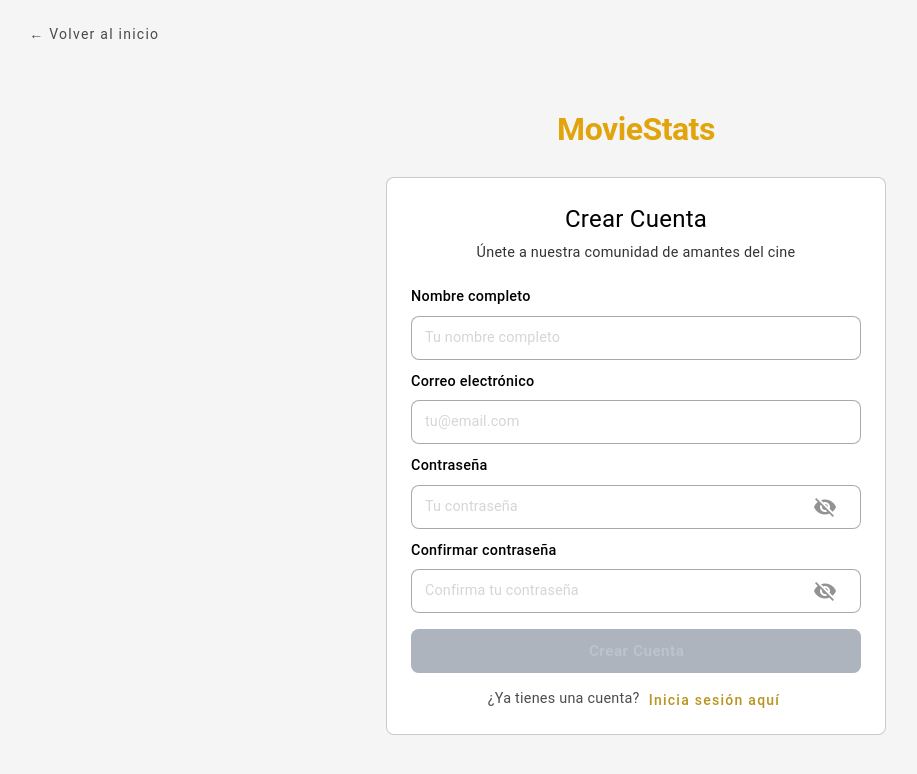
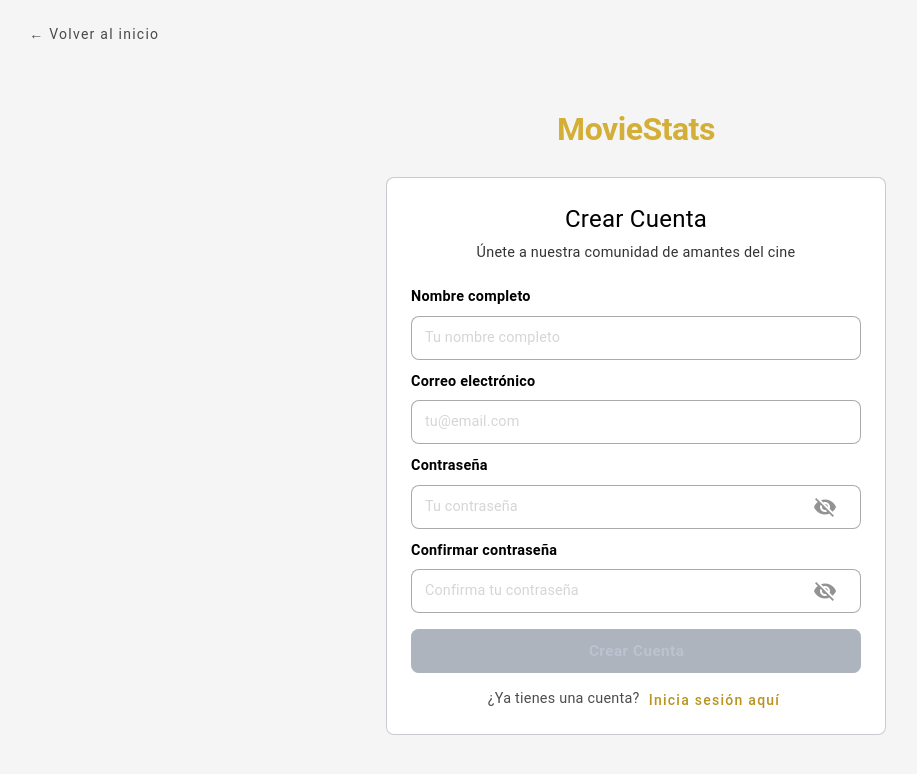
Before and after one commit to MasterxDual/MovieStats, a Vue app in the folder MovieStats/: page /register in a window 1280 px wide. Shown: the top 774 px of the page, without its empty margins (4-921 px from the left). Built offline with nearby package versions, Linux system fonts and the light colour scheme; the HTML template or start-up script is replaced by a standard one.

Commit message:
`Update colors and labels in RegisterView and MovieStats styles`

```diff
--- a/MovieStats/src/main.ts
+++ b/MovieStats/src/main.ts
@@ -29,7 +29,7 @@ const vuetify = createVuetify({
         dark: true,
         colors: { // Paleta basada en RegisterView.vue
           primary: '#D4AF37',      // Dorado principal para acentos
-          secondary: '#B8941F',    // Dorado secundario
+          secondary: '#c59d1bff',    // Dorado secundario
           accent: '#FFD700',       // Amarillo brillante para toques extra
           background: '#000000',   // Fondo negro
           surface: '#1a1a1a',      // Superficie para cards y campos
--- a/MovieStats/src/views/RegisterView.vue
+++ b/MovieStats/src/views/RegisterView.vue
@@ -51,7 +51,7 @@
                   >
                     <!-- Nombre completo -->
                     <div class="mb-3">
-                      <label class="field-label">Nombre completo</label>
+                      <label class="field-label"><b>Nombre completo</b></label>
                       <v-text-field
                         v-model="formData.fullName"
                         placeholder="Tu nombre completo"
@@ -65,7 +65,7 @@
 
                     <!-- Correo electrónico -->
                     <div class="mb-3">
-                      <label class="field-label">Correo electrónico</label>
+                      <label class="field-label"><b>Correo electrónico</b></label>
                       <v-text-field
                         v-model="formData.email"
                         placeholder="tu@email.com"
@@ -80,7 +80,7 @@
 
                     <!-- Contraseña -->
                     <div class="mb-3">
-                      <label class="field-label">Contraseña</label>
+                      <label class="field-label"><b>Contraseña</b></label>
                       <v-text-field
                         v-model="formData.password"
                         placeholder="Tu contraseña"
@@ -97,7 +97,7 @@
 
                     <!-- Confirmar contraseña -->
                     <div class="mb-4">
-                      <label class="field-label">Confirmar contraseña</label>
+                      <label class="field-label"><b>Confirmar contraseña</b></label>
                       <v-text-field
                         v-model="formData.confirmPassword"
                         placeholder="Confirma tu contraseña"
@@ -318,7 +318,7 @@ const goBack = () => {
 .cinema-logo {
   font-size: 2rem !important;
   font-weight: 700 !important;
-  color: rgb(var(--v-theme-accent)) !important;
+  color: rgb(var(--v-theme-secondary)) !important;
   margin-bottom: 0 !important;
   letter-spacing: -0.5px;
 }
```
